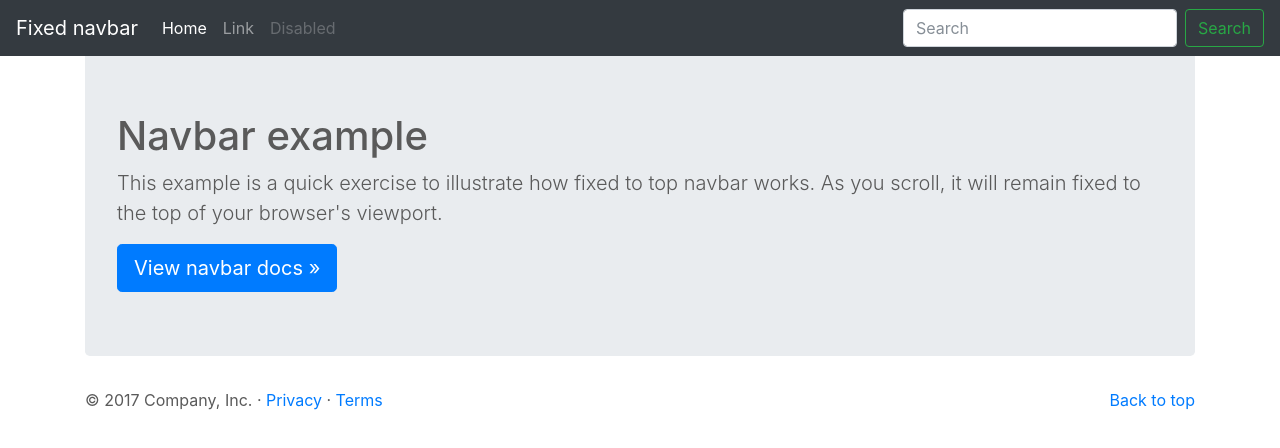
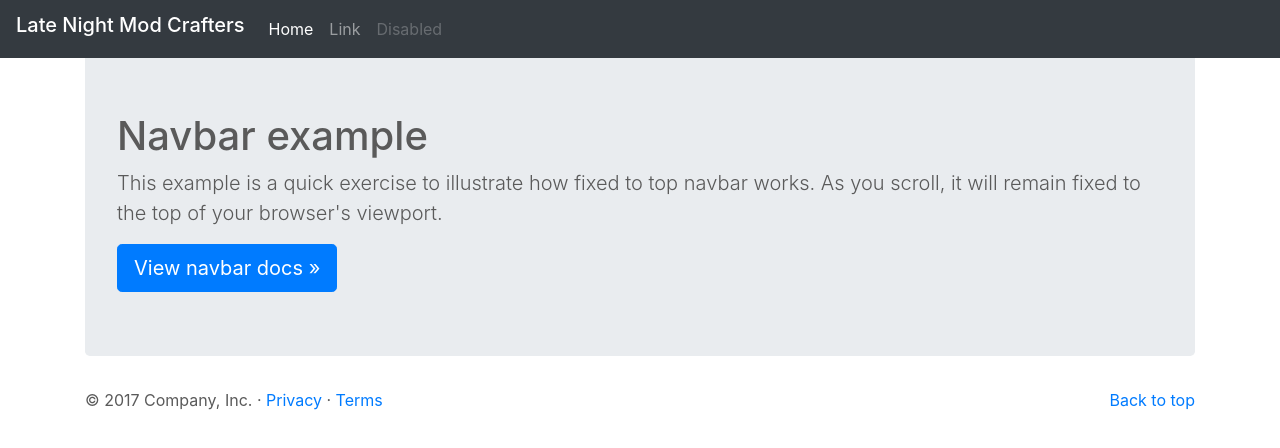
Before and after one commit to tjkenmate/tjkenmate.github.io, a plain HTML site: page index.html in a window 1280 px wide. Drawn offline with nearby package versions, Linux system fonts and the light colour scheme; a script that the page names is missing.

Commit message:
Update index.html

```diff
--- a/index.html
+++ b/index.html
@@ -16,7 +16,7 @@
   </head>
   <body>
 <nav class="navbar navbar-expand-md navbar-dark fixed-top bg-dark">
-      <a class="navbar-brand" href="#">Fixed navbar</a>
+      <a class="navbar-brand" href="https://modcrafters.net"><p class="h5">Late Night Mod Crafters</p></a>
       <button class="navbar-toggler" type="button" data-toggle="collapse" data-target="#navbarCollapse" aria-controls="navbarCollapse" aria-expanded="false" aria-label="Toggle navigation">
         <span class="navbar-toggler-icon"></span>
       </button>
@@ -32,10 +32,6 @@
             <a class="nav-link disabled" href="#">Disabled</a>
           </li>
         </ul>
-        <form class="form-inline mt-2 mt-md-0">
-          <input class="form-control mr-sm-2" type="text" placeholder="Search" aria-label="Search">
-          <button class="btn btn-outline-success my-2 my-sm-0" type="submit">Search</button>
-        </form>
       </div>
     </nav>
 
@@ -65,10 +61,5 @@
     <script src="https://maxcdn.bootstrapcdn.com/bootstrap/4.0.0-beta.2/js/bootstrap.min.js" integrity="sha384-alpBpkh1PFOepccYVYDB4do5UnbKysX5WZXm3XxPqe5iKTfUKjNkCk9SaVuEZflJ" crossorigin="anonymous"></script>
     <!-- Just to make our placeholder images work. Don't actually copy the next line! -->
     <script src="https://cdnjs.cloudflare.com/ajax/libs/holder/2.9.4/holder.min.js"></script>
-    <script>
-		$(function(){
-			$("#nav-placeholder").load("https://raw.githubusercontent.com/tjkenmate/tjkenmate.github.io/master/html/menu.html");
-		});
-	</script>
   </body>
 </html>
```
